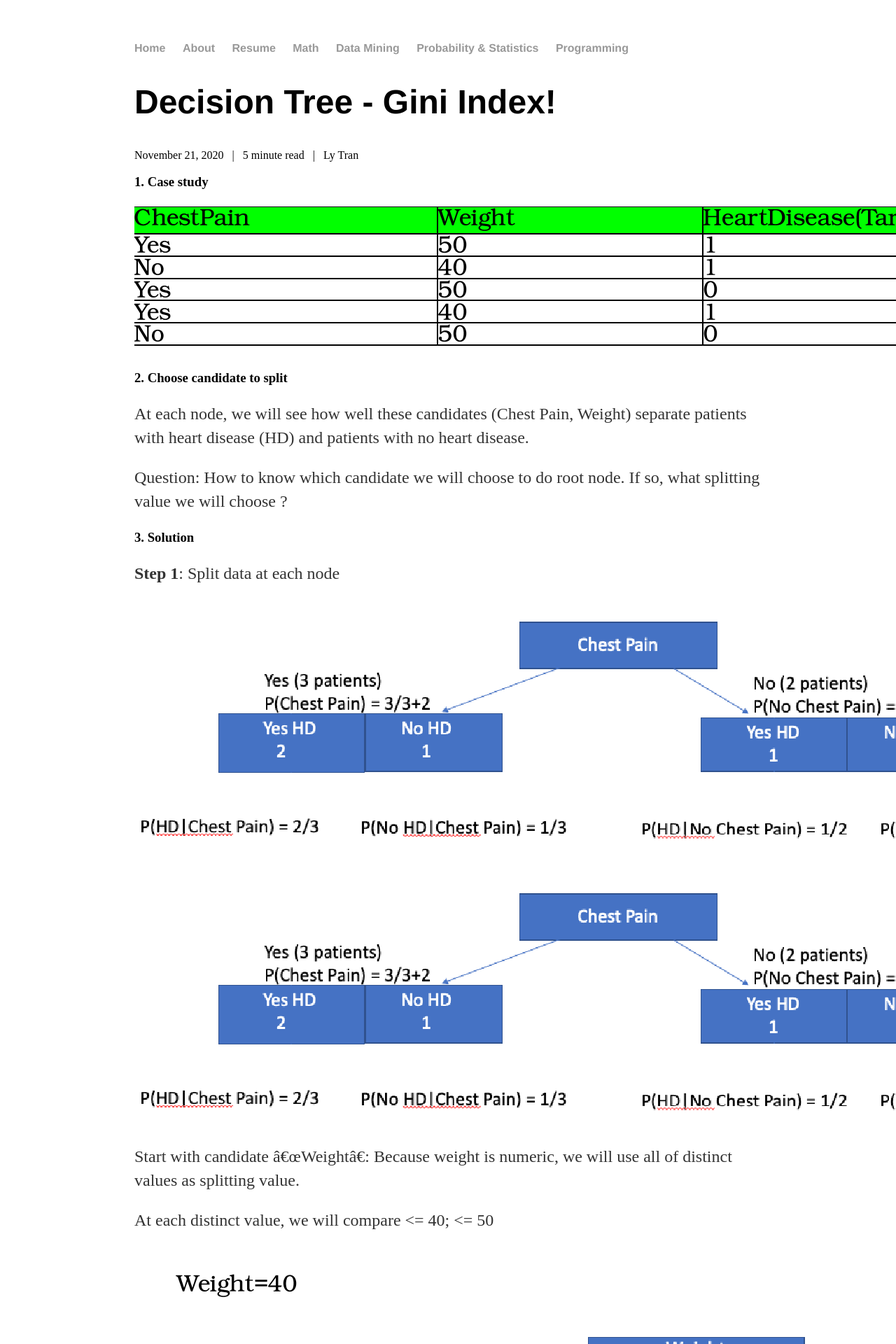
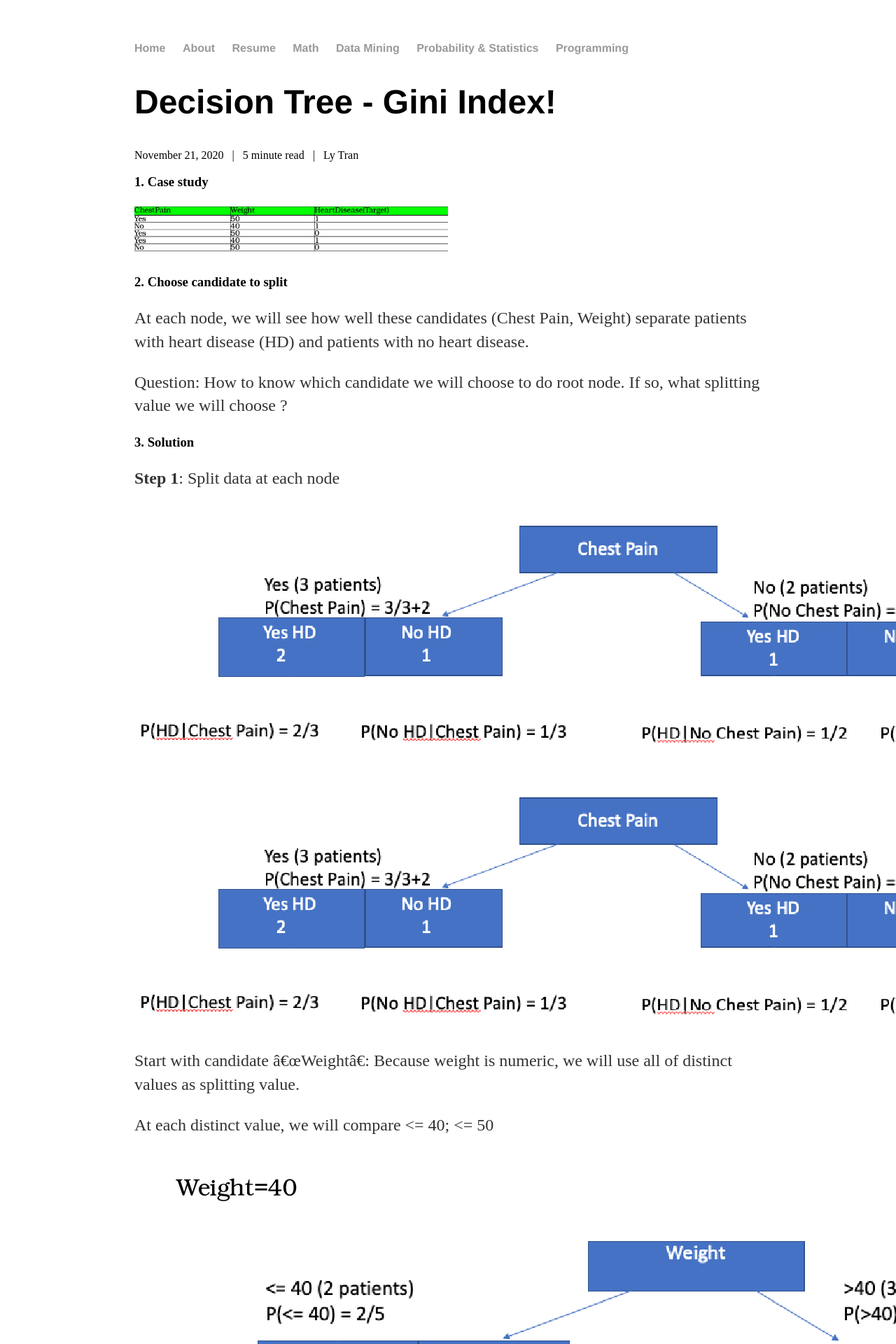
Before and after one commit to lytranp/lytranp.github.io, a Jekyll site: the page built from _posts/datamining/2020-11-11-Decision-Tree.md, in a window 1280 px wide. Shown: the top 1920 px of the page at 70% size. Built offline with Jekyll 4.4.1, drawn with Linux system fonts in a browser that asks for light colours; formulas are drawn with MathJax 3; a script that is not in the unit is left out.

Commit message:
Edit image size of Decision Tree

```diff
--- a/_posts/datamining/2020-11-11-Decision-Tree.md
+++ b/_posts/datamining/2020-11-11-Decision-Tree.md
@@ -9,7 +9,7 @@ date: 2020-11-21
 
 ### 1. Case study
 
-![](/sources/DataMining-DecisionTree.png)
+![](/sources/DataMining-DecisionTree.png){:height="50%" width="50%"}
 
 ### 2. Choose candidate to split
 
```
